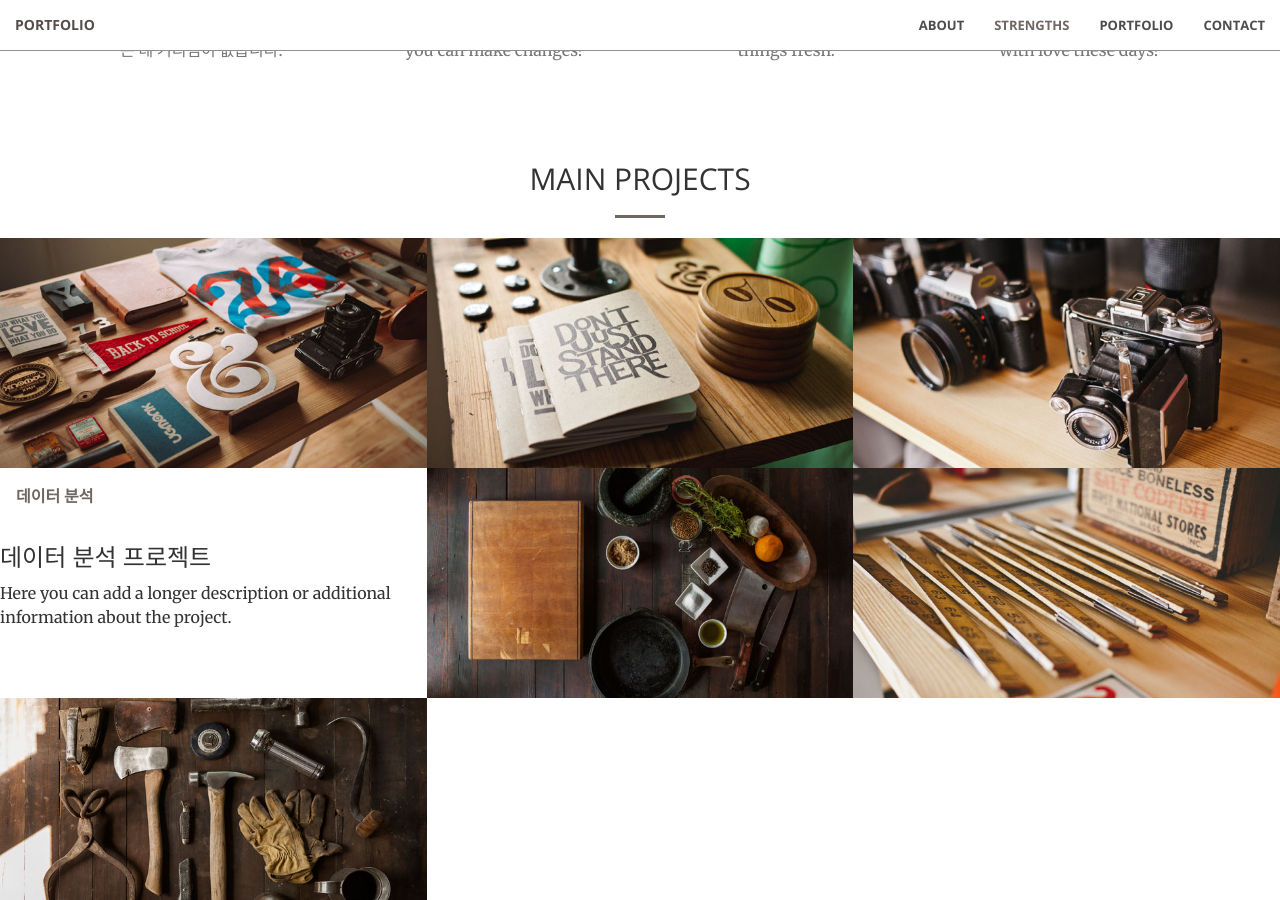
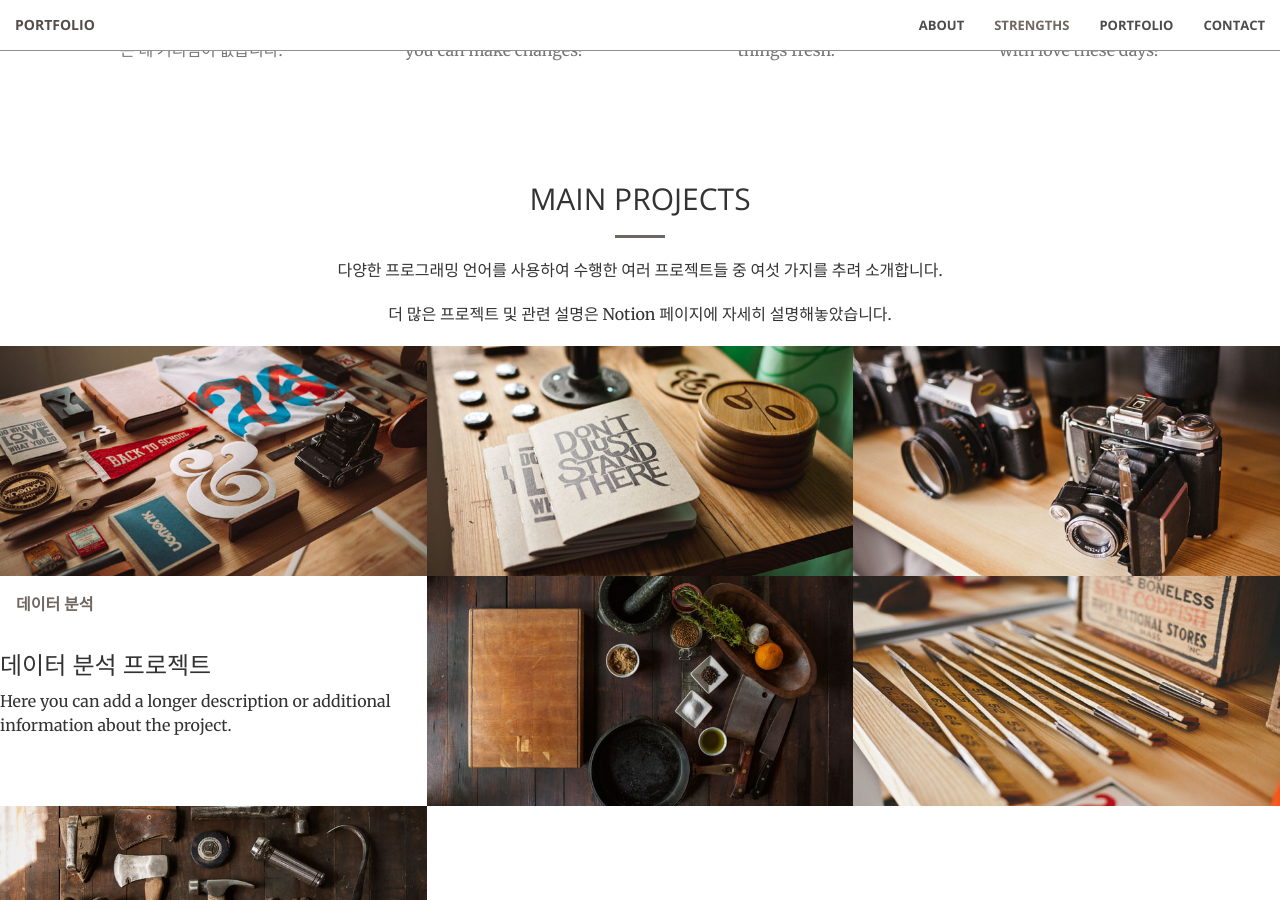
Before and after one commit to ymdev2023/ymdev2023.github.io, a Jekyll site: the page built from index.html, in a window 1280 px wide and 900 px high, scrolled down 1538 px. Built offline with Jekyll 4.4.1, drawn with Linux system fonts in a browser that asks for light colours.

Commit message:
Update portfolio.html

```diff
--- a/_includes/portfolio.html
+++ b/_includes/portfolio.html
@@ -1,9 +1,13 @@
 <section class="no-padding" id="portfolio">
     <div class="container">
+        <p></p>
         <div class="row">
             <div class="col-lg-12 text-center">
                 <h2 class="section-heading">MAIN PROJECTS</h2>
                 <hr class="primary">
+                 <p></p>
+                 <p>다양한 프로그래밍 언어를 사용하여 수행한 여러 프로젝트들 중 여섯 가지를 추려 소개합니다.</p>
+                 <p>더 많은 프로젝트 및 관련 설명은 Notion 페이지에 자세히 설명해놓았습니다.</p>
             </div>
         </div>
     </div>
```
